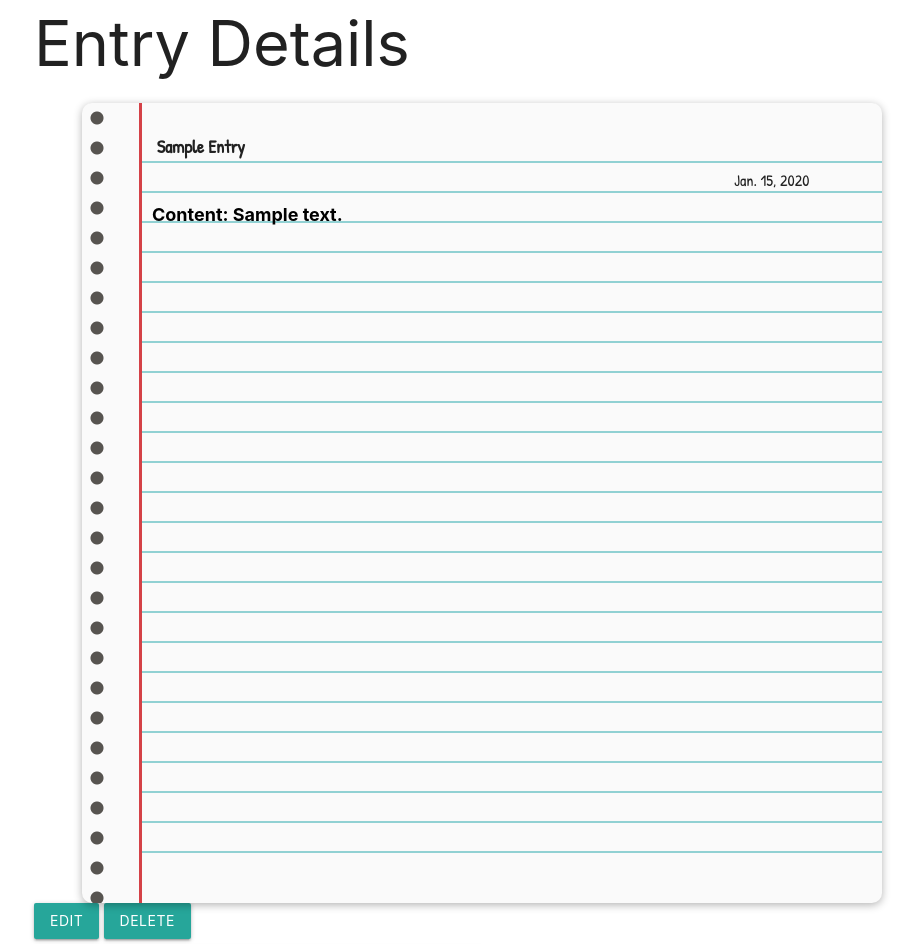
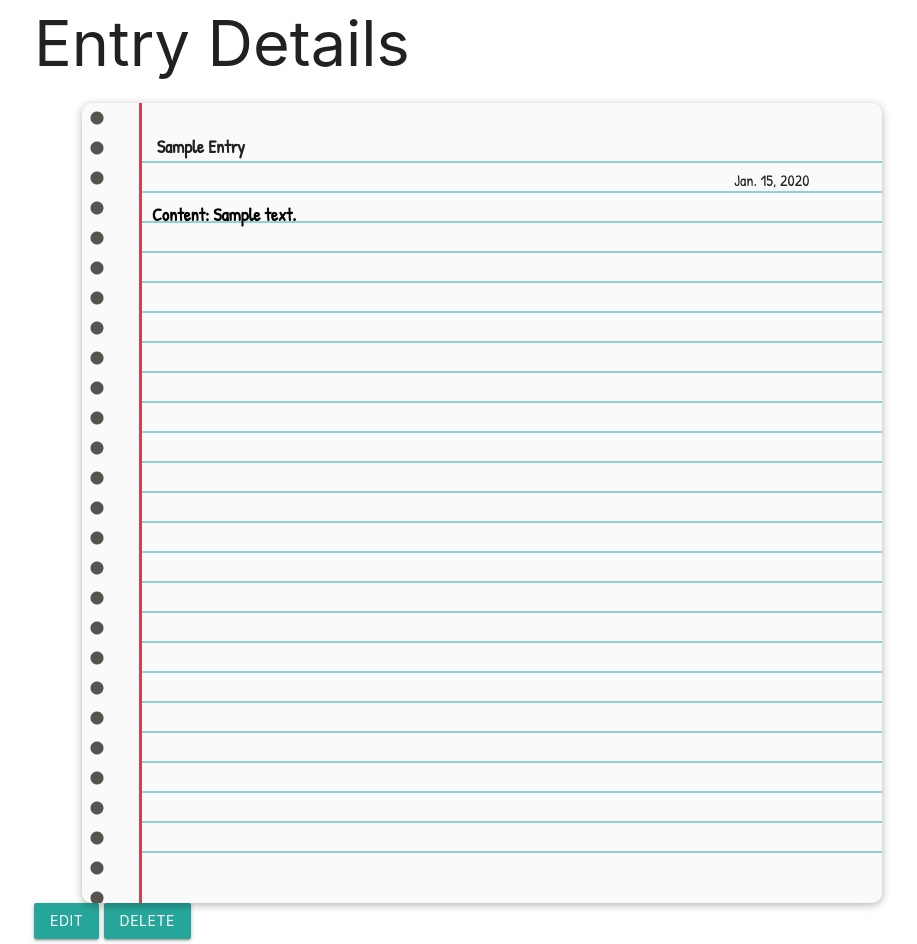
Before and after one commit to reinybo/diary, a Django app: page /entries/1/ in a window 1280 px wide. Shown: the part 97-1041 px from the top of the page, without its empty margins (158-1075 px from the left). Run offline with Django 4.2, Linux system fonts and the light colour scheme; a user stored in the database is signed in; tables that the repository leaves empty hold one stand-in row (values such as "Sample post"); some web fonts are replaced.

Commit message:
css tweaks

```diff
--- a/main_app/static/css/style.css
+++ b/main_app/static/css/style.css
@@ -109,3 +109,8 @@ footer {
     margin-left: 80%;
     font-family: 'Patrick Hand', cursive;
 }
+
+
+textarea {
+    font-family: 'Patrick Hand', cursive;
+}
```
